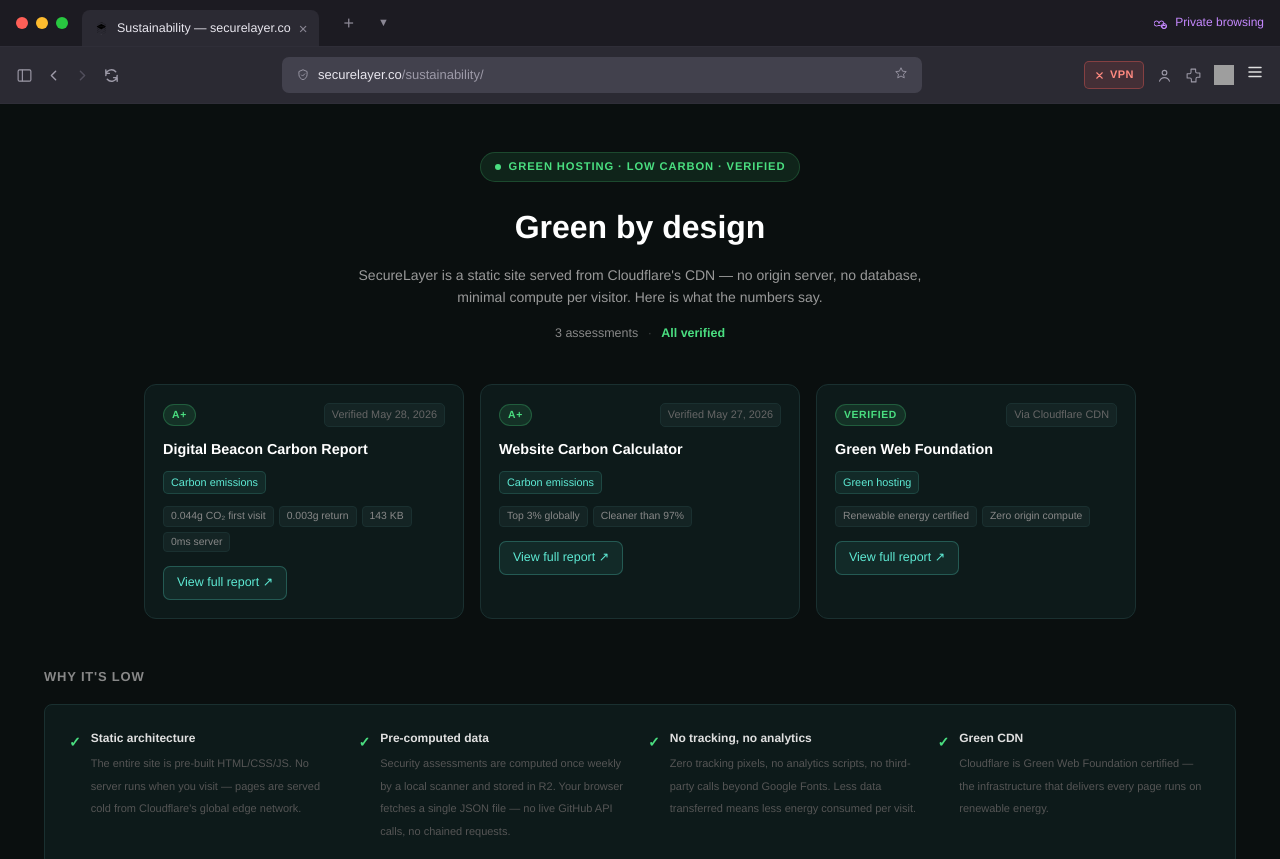
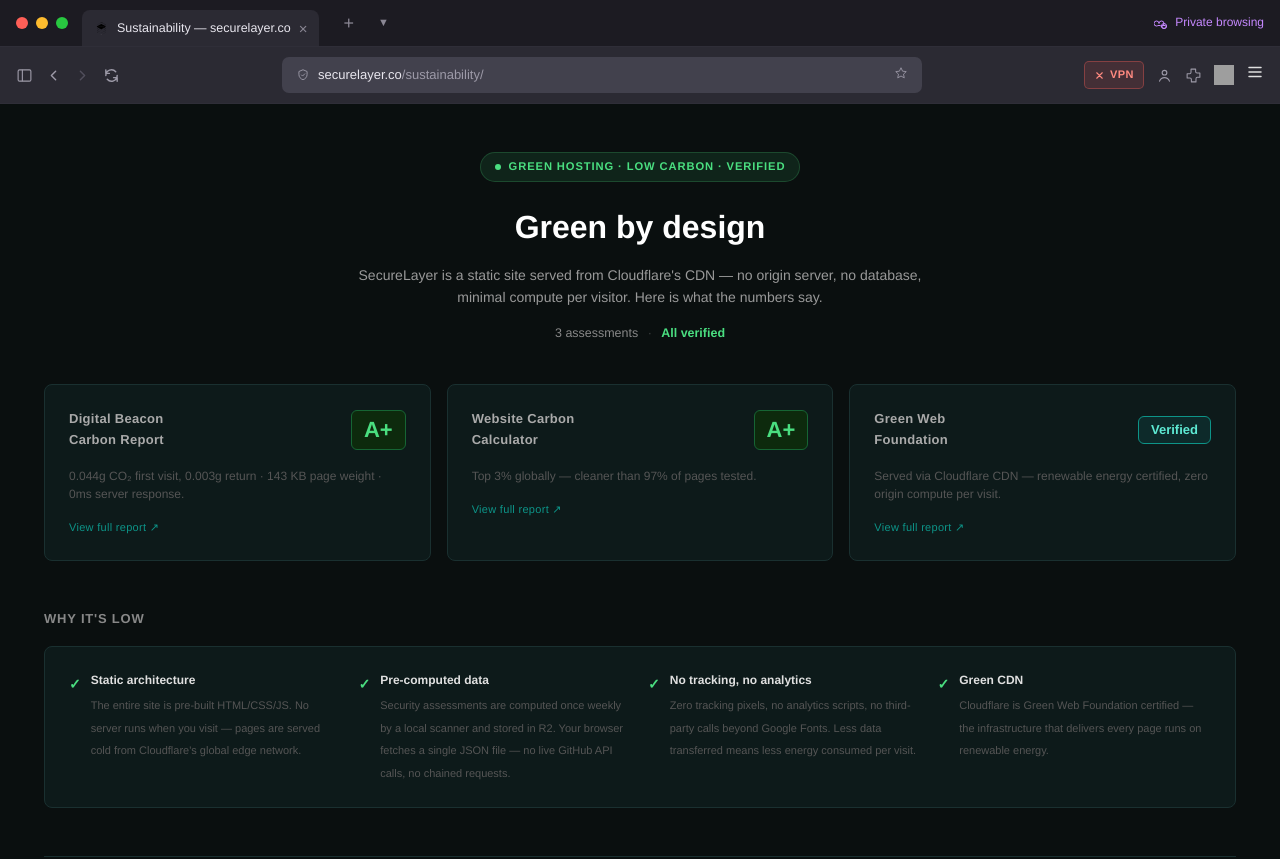
Before and after one commit to SecureLayer/tmp, an Astro site: page /sustainability in a window 1280 px wide. Shown: the top 859 px of the page. Built offline with nearby package versions, Linux system fonts and the light colour scheme; Astro itself is replaced by a stand-in of ours; grey boxes are pictures that could not be loaded.

Commit message:
style(sustainability): switch to bigger grade-badge

```diff
--- a/src/pages/sustainability.astro
+++ b/src/pages/sustainability.astro
@@ -106,40 +106,24 @@
     .hero-meta .sep { margin: 0 6px; opacity: .4; }
     .hero-meta strong { color: #4ade80; }
 
-    /* ── free-prompts-style card grid ── */
-    .cards-grid {
+    /* ── score-card pattern (matches security.astro) ── */
+    .scores-grid {
       display: grid;
-      grid-template-columns: repeat(auto-fit, minmax(280px, 320px));
-      justify-content: center;
+      grid-template-columns: repeat(auto-fit, minmax(220px, 1fr));
       gap: 16px;
       margin-bottom: 48px;
     }
-    .pcard {
-      background: #0d1a1a; border: 1px solid #1a3030; border-radius: 12px;
-      padding: 18px; display: flex; flex-direction: column; gap: 12px;
-      transition: border-color .2s;
+    .score-card {
+      background: #0d1a1a; border: 1px solid #1a3030; border-radius: 8px;
+      padding: 24px; color: inherit; display: flex; flex-direction: column; gap: 16px;
     }
-    .pcard:hover { border-color: rgba(94,234,212,.3); }
-    .pcard-top { display: flex; align-items: center; justify-content: space-between; }
-    .pcard-badge-verified {
-      background: rgba(74,222,128,.12); color: #4ade80; border: 1px solid rgba(74,222,128,.25);
-      font-size: .65rem; font-weight: 700; letter-spacing: .06em; text-transform: uppercase;
-      padding: 2px 8px; border-radius: 100px;
-    }
-    .pcard-date { font-size: .68rem; color: #666; background: #142424; border: 1px solid #1a3030; padding: 2px 7px; border-radius: 5px; }
-    .pcard-title { font-size: .9rem; font-weight: 600; color: #fff; line-height: 1.4; }
-    .pcard-meta { display: flex; align-items: center; gap: 6px; flex-wrap: wrap; }
-    .pcard-cat { font-size: .68rem; color: #5eead4; background: rgba(94,234,212,.08); border: 1px solid rgba(94,234,212,.15); padding: 2px 7px; border-radius: 5px; }
-    .pcard-tags { display: flex; gap: 5px; flex-wrap: wrap; }
-    .pcard-tag { font-size: .65rem; color: #888; background: #142424; border: 1px solid #1a3030; padding: 1px 7px; border-radius: 4px; }
-    .pcard-link {
-      display: inline-flex; align-items: center; gap: 6px; align-self: flex-start;
-      background: rgba(94,234,212,.08); border: 1px solid rgba(94,234,212,.25);
-      color: #5eead4; font-size: .78rem; font-weight: 500;
-      padding: 6px 13px; border-radius: 7px; margin-top: 2px;
-      transition: background .2s; text-decoration: none;
-    }
-    .pcard-link:hover { background: rgba(94,234,212,.18); text-decoration: none; }
+    .card-header { display: flex; align-items: center; justify-content: space-between; gap: 12px; }
+    .service-name { font-size: 13px; font-weight: 700; color: #aaa; letter-spacing: 0.3px; }
+    .grade-badge { font-size: 22px; font-weight: 800; padding: 4px 12px; border-radius: 6px; line-height: 1.4; flex-shrink: 0; }
+    .grade-Aplus { color: #4ade80; background: #0d2a0d; border: 1px solid #166534; }
+    .grade-safe  { color: #5eead4; background: #0d2a2a; border: 1px solid #0d9488; font-size: 13px; }
+    .card-desc { font-size: 12px; color: #555; line-height: 1.5; }
+    .card-link { font-size: 11px; color: #0d9488; letter-spacing: 0.3px; }
 
     /* ── Mobile: drop the icon row, keep tab + address pill only ── */
     @media (max-width: 640px) {
@@ -208,56 +192,33 @@
     <div class="hero-meta"><span>3</span> assessments <span class="sep">·</span> <strong>All verified</strong></div>
   </div>
 
-  <div class="cards-grid">
+  <div class="scores-grid">
 
-    <div class="pcard">
-      <div class="pcard-top">
-        <span class="pcard-badge-verified">A+</span>
-        <span class="pcard-date">Verified May 28, 2026</span>
+    <div class="score-card">
+      <div class="card-header">
+        <span class="service-name">Digital Beacon<br>Carbon Report</span>
+        <span class="grade-badge grade-Aplus">A+</span>
       </div>
-      <h3 class="pcard-title">Digital Beacon Carbon Report</h3>
-      <div class="pcard-meta">
-        <span class="pcard-cat">Carbon emissions</span>
-      </div>
-      <div class="pcard-tags">
-        <span class="pcard-tag">0.044g CO₂ first visit</span>
-        <span class="pcard-tag">0.003g return</span>
-        <span class="pcard-tag">143 KB</span>
-        <span class="pcard-tag">0ms server</span>
-      </div>
-      <a class="pcard-link" href="https://digitalbeacon.co/report/securelayer-co" target="_blank" rel="noopener noreferrer">View full report ↗</a>
+      <p class="card-desc">0.044g CO₂ first visit, 0.003g return · 143 KB page weight · 0ms server response.</p>
+      <a class="card-link" href="https://digitalbeacon.co/report/securelayer-co" target="_blank" rel="noopener noreferrer">View full report ↗</a>
     </div>
 
-    <div class="pcard">
-      <div class="pcard-top">
-        <span class="pcard-badge-verified">A+</span>
-        <span class="pcard-date">Verified May 27, 2026</span>
+    <div class="score-card">
+      <div class="card-header">
+        <span class="service-name">Website Carbon<br>Calculator</span>
+        <span class="grade-badge grade-Aplus">A+</span>
       </div>
-      <h3 class="pcard-title">Website Carbon Calculator</h3>
-      <div class="pcard-meta">
-        <span class="pcard-cat">Carbon emissions</span>
-      </div>
-      <div class="pcard-tags">
-        <span class="pcard-tag">Top 3% globally</span>
-        <span class="pcard-tag">Cleaner than 97%</span>
-      </div>
-      <a class="pcard-link" href="https://www.websitecarbon.com/website/securelayer-co/" target="_blank" rel="noopener noreferrer">View full report ↗</a>
+      <p class="card-desc">Top 3% globally — cleaner than 97% of pages tested.</p>
+      <a class="card-link" href="https://www.websitecarbon.com/website/securelayer-co/" target="_blank" rel="noopener noreferrer">View full report ↗</a>
     </div>
 
-    <div class="pcard">
-      <div class="pcard-top">
-        <span class="pcard-badge-verified">Verified</span>
-        <span class="pcard-date">Via Cloudflare CDN</span>
+    <div class="score-card">
+      <div class="card-header">
+        <span class="service-name">Green Web<br>Foundation</span>
+        <span class="grade-badge grade-safe">Verified</span>
       </div>
-      <h3 class="pcard-title">Green Web Foundation</h3>
-      <div class="pcard-meta">
-        <span class="pcard-cat">Green hosting</span>
-      </div>
-      <div class="pcard-tags">
-        <span class="pcard-tag">Renewable energy certified</span>
-        <span class="pcard-tag">Zero origin compute</span>
-      </div>
-      <a class="pcard-link" href="https://www.thegreenwebfoundation.org/green-web-check/?url=securelayer.co" target="_blank" rel="noopener noreferrer">View full report ↗</a>
+      <p class="card-desc">Served via Cloudflare CDN — renewable energy certified, zero origin compute per visit.</p>
+      <a class="card-link" href="https://www.thegreenwebfoundation.org/green-web-check/?url=securelayer.co" target="_blank" rel="noopener noreferrer">View full report ↗</a>
     </div>
 
   </div>
```
